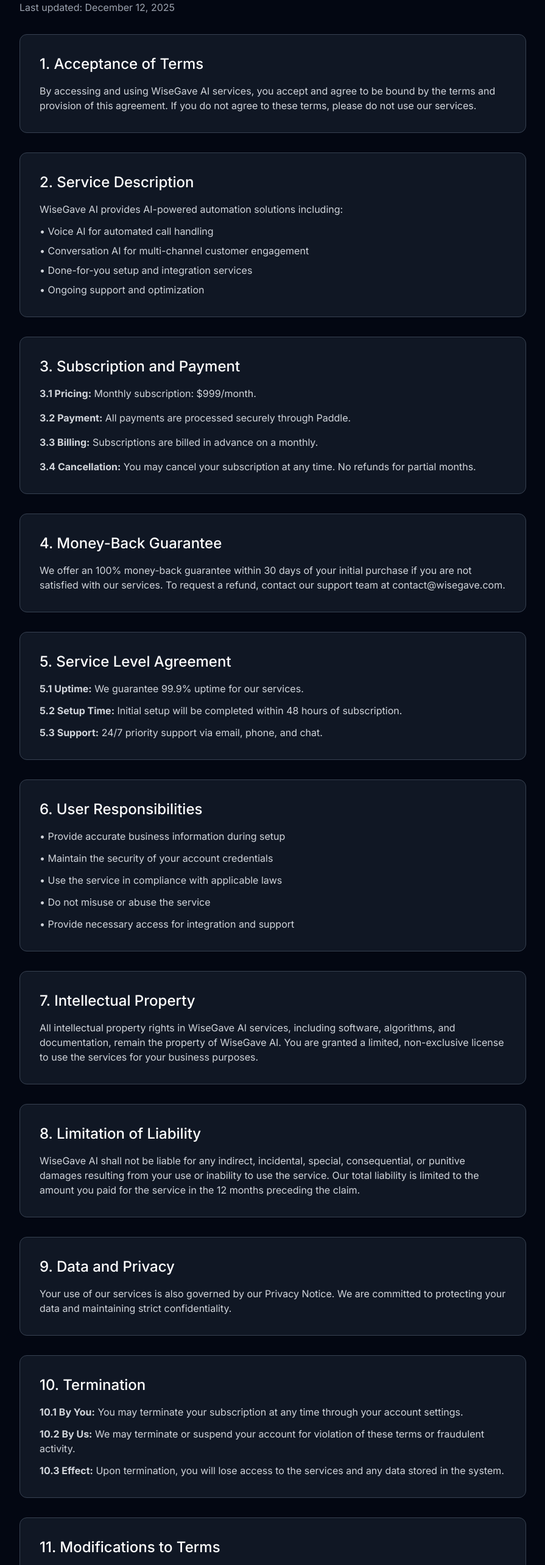
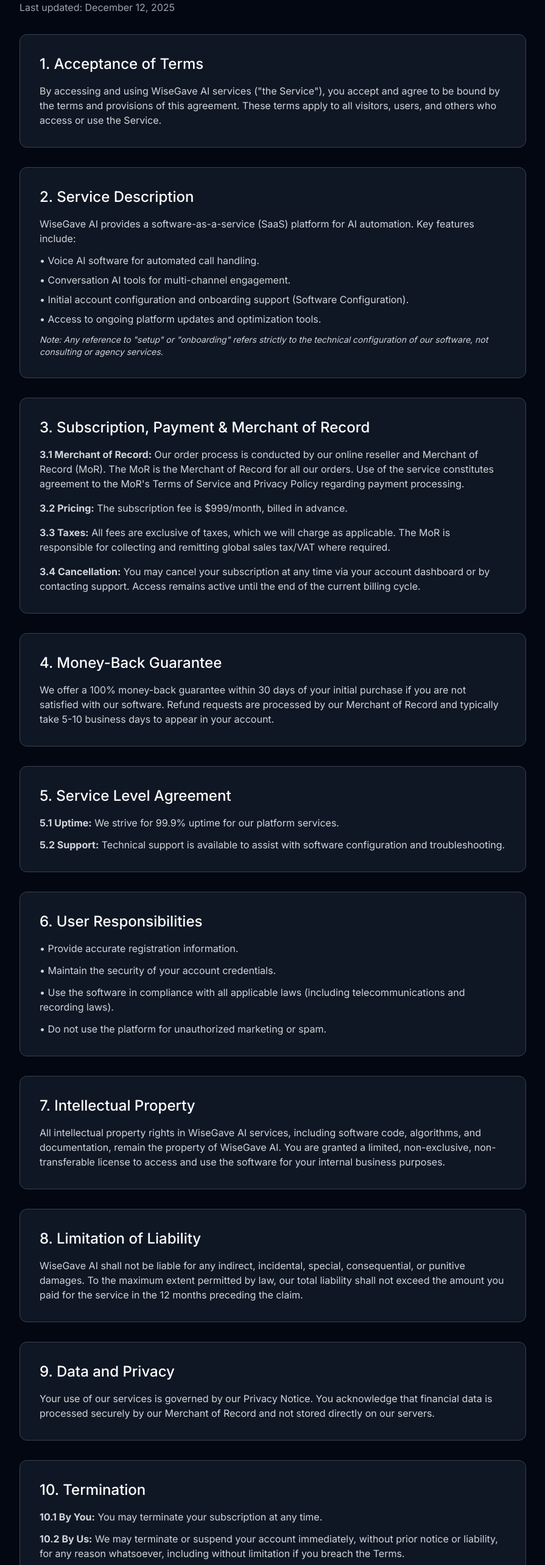
Before and after one commit to wisegave-dev/wisegave-ai, a Next.js app: page /terms-of-service in a window 1280 px wide. Shown: the part 180-2746 px from the top of the page at 61% size, without its empty margins (192-1087 px from the left). Built offline with nearby package versions, Linux system fonts and the light colour scheme.

Commit message:
Revise Terms of Service to enhance clarity and accuracy, including updates to service descriptions, subscription details, user responsibilities, and governing law. Adjusted contact information and added notes on software configuration and refund processing for improved user understanding.

```diff
--- a/src/app/terms-of-service/page.tsx
+++ b/src/app/terms-of-service/page.tsx
@@ -23,47 +23,63 @@
             <div className="bg-gray-800/50 p-8 rounded-xl border border-gray-700">
               <h2 className="text-2xl mb-4">1. Acceptance of Terms</h2>
               <p className="text-gray-300">
-                By accessing and using WiseGave AI services, you accept and
-                agree to be bound by the terms and provision of this agreement.
-                If you do not agree to these terms, please do not use our
-                services.
+                By accessing and using WiseGave AI services ("the Service"), you
+                accept and agree to be bound by the terms and provisions of this
+                agreement. These terms apply to all visitors, users, and others
+                who access or use the Service.
               </p>
             </div>
 
             <div className="bg-gray-800/50 p-8 rounded-xl border border-gray-700">
               <h2 className="text-2xl mb-4">2. Service Description</h2>
               <p className="text-gray-300 mb-3">
-                WiseGave AI provides AI-powered automation solutions including:
+                WiseGave AI provides a software-as-a-service (SaaS) platform for
+                AI automation. Key features include:
               </p>
               <ul className="space-y-2 text-gray-300">
-                <li>• Voice AI for automated call handling</li>
-                <li>• Conversation AI for multi-channel customer engagement</li>
-                {/* <li>
-                  • WiseGave AI Employee for comprehensive business automation
-                </li> */}
-                <li>• Done-for-you setup and integration services</li>
-                <li>• Ongoing support and optimization</li>
+                <li>• Voice AI software for automated call handling.</li>
+                <li>• Conversation AI tools for multi-channel engagement.</li>
+                <li>
+                  • Initial account configuration and onboarding support
+                  (Software Configuration).
+                </li>
+                <li>
+                  • Access to ongoing platform updates and optimization tools.
+                </li>
               </ul>
+              <p className="text-gray-300 mt-3 text-sm italic">
+                Note: Any reference to "setup" or "onboarding" refers strictly
+                to the technical configuration of our software, not consulting
+                or agency services.
+              </p>
             </div>
 
             <div className="bg-gray-800/50 p-8 rounded-xl border border-gray-700">
-              <h2 className="text-2xl mb-4">3. Subscription and Payment</h2>
+              <h2 className="text-2xl mb-4">
+                3. Subscription, Payment & Merchant of Record
+              </h2>
               <div className="space-y-4 text-gray-300">
                 <p>
-                  <strong>3.1 Pricing:</strong> Monthly subscription:
-                  $999/month.
+                  <strong>3.1 Merchant of Record:</strong> Our order process is
+                  conducted by our online reseller and Merchant of Record (MoR).
+                  The MoR is the Merchant of Record for all our orders. Use of
+                  the service constitutes agreement to the MoR's Terms of
+                  Service and Privacy Policy regarding payment processing.
                 </p>
                 <p>
-                  <strong>3.2 Payment:</strong> All payments are processed
-                  securely through Paddle.
+                  <strong>3.2 Pricing:</strong> The subscription fee is
+                  $999/month, billed in advance.
                 </p>
                 <p>
-                  <strong>3.3 Billing:</strong> Subscriptions are billed in
-                  advance on a monthly.
+                  <strong>3.3 Taxes:</strong> All fees are exclusive of taxes,
+                  which we will charge as applicable. The MoR is responsible for
+                  collecting and remitting global sales tax/VAT where required.
                 </p>
                 <p>
                   <strong>3.4 Cancellation:</strong> You may cancel your
-                  subscription at any time. No refunds for partial months.
+                  subscription at any time via your account dashboard or by
+                  contacting support. Access remains active until the end of the
+                  current billing cycle.
                 </p>
               </div>
             </div>
@@ -71,10 +87,10 @@
             <div className="bg-gray-800/50 p-8 rounded-xl border border-gray-700">
               <h2 className="text-2xl mb-4">4. Money-Back Guarantee</h2>
               <p className="text-gray-300">
-                We offer an 100% money-back guarantee within 30 days of your
-                initial purchase if you are not satisfied with our services. To
-                request a refund, contact our support team at
-                contact@wisegave.com.
+                We offer a 100% money-back guarantee within 30 days of your
+                initial purchase if you are not satisfied with our software.
+                Refund requests are processed by our Merchant of Record and
+                typically take 5-10 business days to appear in your account.
               </p>
             </div>
 
@@ -82,16 +98,12 @@
               <h2 className="text-2xl mb-4">5. Service Level Agreement</h2>
               <div className="space-y-3 text-gray-300">
                 <p>
-                  <strong>5.1 Uptime:</strong> We guarantee 99.9% uptime for our
-                  services.
+                  <strong>5.1 Uptime:</strong> We strive for 99.9% uptime for
+                  our platform services.
                 </p>
                 <p>
-                  <strong>5.2 Setup Time:</strong> Initial setup will be
-                  completed within 48 hours of subscription.
-                </p>
-                <p>
-                  <strong>5.3 Support:</strong> 24/7 priority support via email,
-                  phone, and chat.
+                  <strong>5.2 Support:</strong> Technical support is available
+                  to assist with software configuration and troubleshooting.
                 </p>
               </div>
             </div>
@@ -99,11 +111,15 @@
             <div className="bg-gray-800/50 p-8 rounded-xl border border-gray-700">
               <h2 className="text-2xl mb-4">6. User Responsibilities</h2>
               <ul className="space-y-3 text-gray-300">
-                <li>• Provide accurate business information during setup</li>
-                <li>• Maintain the security of your account credentials</li>
-                <li>• Use the service in compliance with applicable laws</li>
-                <li>• Do not misuse or abuse the service</li>
-                <li>• Provide necessary access for integration and support</li>
+                <li>• Provide accurate registration information.</li>
+                <li>• Maintain the security of your account credentials.</li>
+                <li>
+                  • Use the software in compliance with all applicable laws
+                  (including telecommunications and recording laws).
+                </li>
+                <li>
+                  • Do not use the platform for unauthorized marketing or spam.
+                </li>
               </ul>
             </div>
 
@@ -111,10 +127,10 @@
               <h2 className="text-2xl mb-4">7. Intellectual Property</h2>
               <p className="text-gray-300">
                 All intellectual property rights in WiseGave AI services,
-                including software, algorithms, and documentation, remain the
-                property of WiseGave AI. You are granted a limited,
-                non-exclusive license to use the services for your business
-                purposes.
+                including software code, algorithms, and documentation, remain
+                the property of WiseGave AI. You are granted a limited,
+                non-exclusive, non-transferable license to access and use the
+                software for your internal business purposes.
               </p>
             </div>
 
@@ -122,19 +138,19 @@
               <h2 className="text-2xl mb-4">8. Limitation of Liability</h2>
               <p className="text-gray-300">
                 WiseGave AI shall not be liable for any indirect, incidental,
-                special, consequential, or punitive damages resulting from your
-                use or inability to use the service. Our total liability is
-                limited to the amount you paid for the service in the 12 months
-                preceding the claim.
+                special, consequential, or punitive damages. To the maximum
+                extent permitted by law, our total liability shall not exceed
+                the amount you paid for the service in the 12 months preceding
+                the claim.
               </p>
             </div>
 
             <div className="bg-gray-800/50 p-8 rounded-xl border border-gray-700">
               <h2 className="text-2xl mb-4">9. Data and Privacy</h2>
               <p className="text-gray-300">
-                Your use of our services is also governed by our Privacy Notice.
-                We are committed to protecting your data and maintaining strict
-                confidentiality.
+                Your use of our services is governed by our Privacy Notice. You
+                acknowledge that financial data is processed securely by our
+                Merchant of Record and not stored directly on our servers.
               </p>
             </div>
 
@@ -143,15 +159,13 @@
               <div className="space-y-3 text-gray-300">
                 <p>
                   <strong>10.1 By You:</strong> You may terminate your
-                  subscription at any time through your account settings.
+                  subscription at any time.
                 </p>
                 <p>
                   <strong>10.2 By Us:</strong> We may terminate or suspend your
-                  account for violation of these terms or fraudulent activity.
-                </p>
-                <p>
-                  <strong>10.3 Effect:</strong> Upon termination, you will lose
-                  access to the services and any data stored in the system.
+                  account immediately, without prior notice or liability, for
+                  any reason whatsoever, including without limitation if you
+                  breach the Terms.
                 </p>
               </div>
             </div>
@@ -169,9 +183,10 @@
             <div className="bg-gray-800/50 p-8 rounded-xl border border-gray-700">
               <h2 className="text-2xl mb-4">12. Governing Law</h2>
               <p className="text-gray-300">
-                These terms shall be governed by the laws of Australia. Any
-                disputes shall be resolved in the courts of New South Wales,
-                Australia.
+                These terms shall be governed by and construed in accordance
+                with the laws of Bangladesh. Any disputes arising from these
+                terms shall be subject to the exclusive jurisdiction of the
+                courts located in Dhaka, Bangladesh.
               </p>
             </div>
 
@@ -182,7 +197,7 @@
                 <p>
                   Email:{" "}
                   <a
-                    href="mailto:legal@wisegave.ai"
+                    href="mailto:contact@wisegave.com"
                     className="text-blue-400 hover:text-blue-300"
                   >
                     contact@wisegave.com
```
